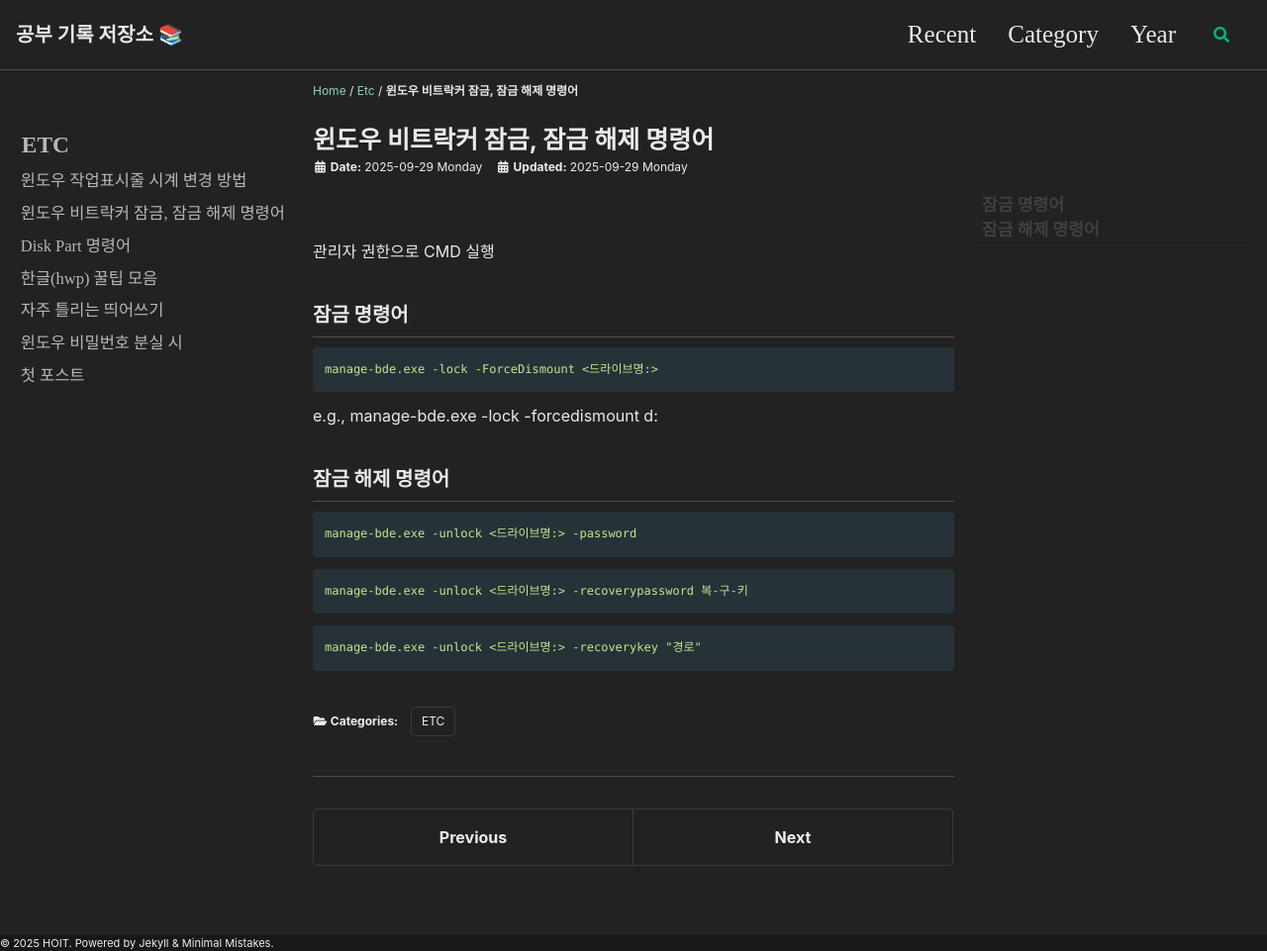
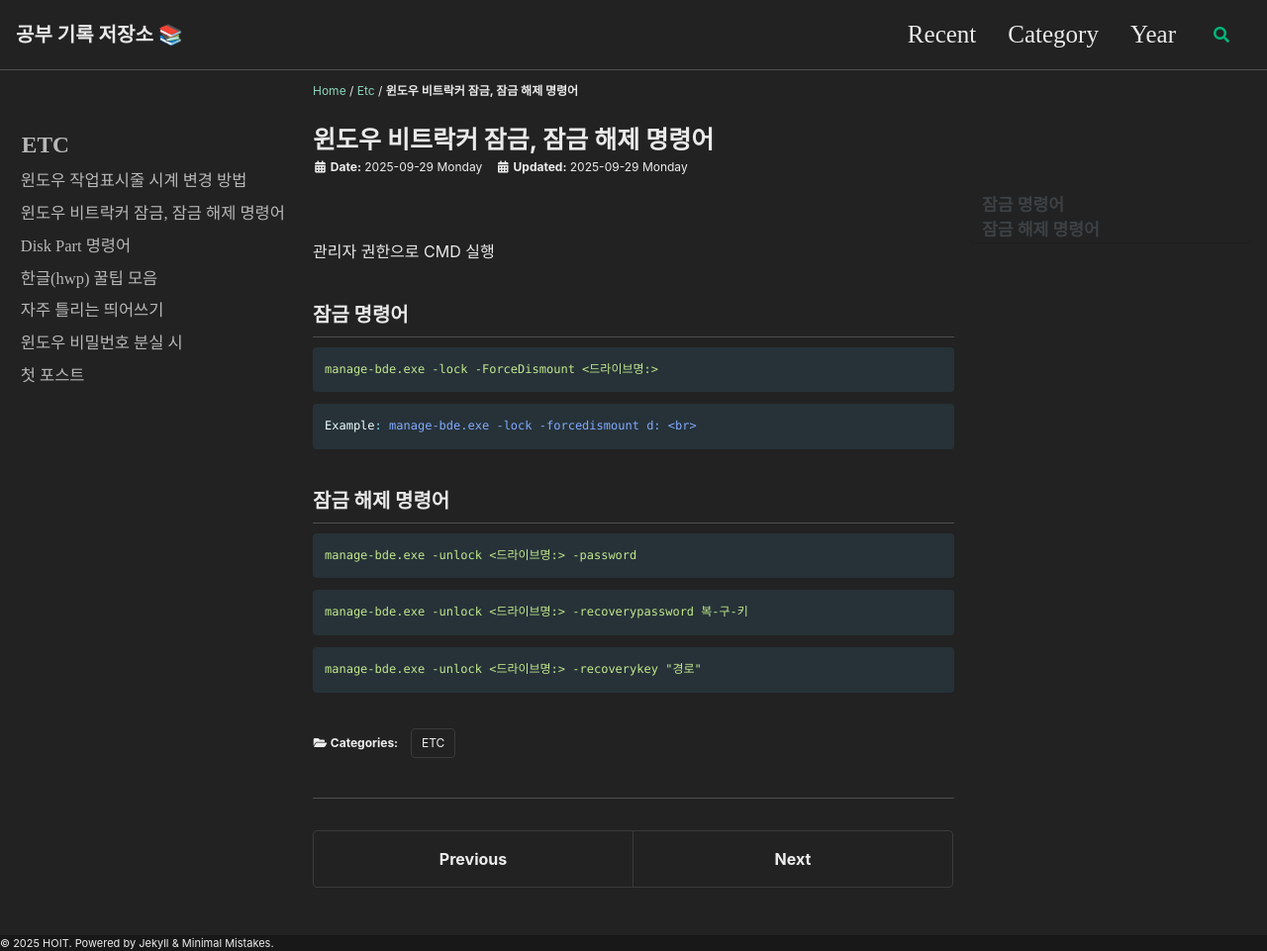
Before and after one commit to Hovember/Hovember.github.io, a Jekyll site: the page built from _posts/ETC/2025-09-29-bitlocker.md, in a window 1280 px wide and 961 px high. Shown: the whole window at 99% size. Built offline with Jekyll 4.4.1, drawn with Linux system fonts in a browser that asks for light colours; cached includes are drawn as plain includes; some web fonts are replaced; some of the changed lines change nothing that is shown.

Commit message:
Update 2025-09-29-bitlocker.md

````diff
--- a/_posts/ETC/2025-09-29-bitlocker.md
+++ b/_posts/ETC/2025-09-29-bitlocker.md
@@ -17,7 +17,9 @@ last_modified_at: 2025-09-29
 manage-bde.exe -lock -ForceDismount <드라이브명:>
 ```
 
-e.g., manage-bde.exe -lock -forcedismount d: <br>
+```makefile
+Example: manage-bde.exe -lock -forcedismount d: <br>
+```
 
 ## 잠금 해제 명령어
 
````
